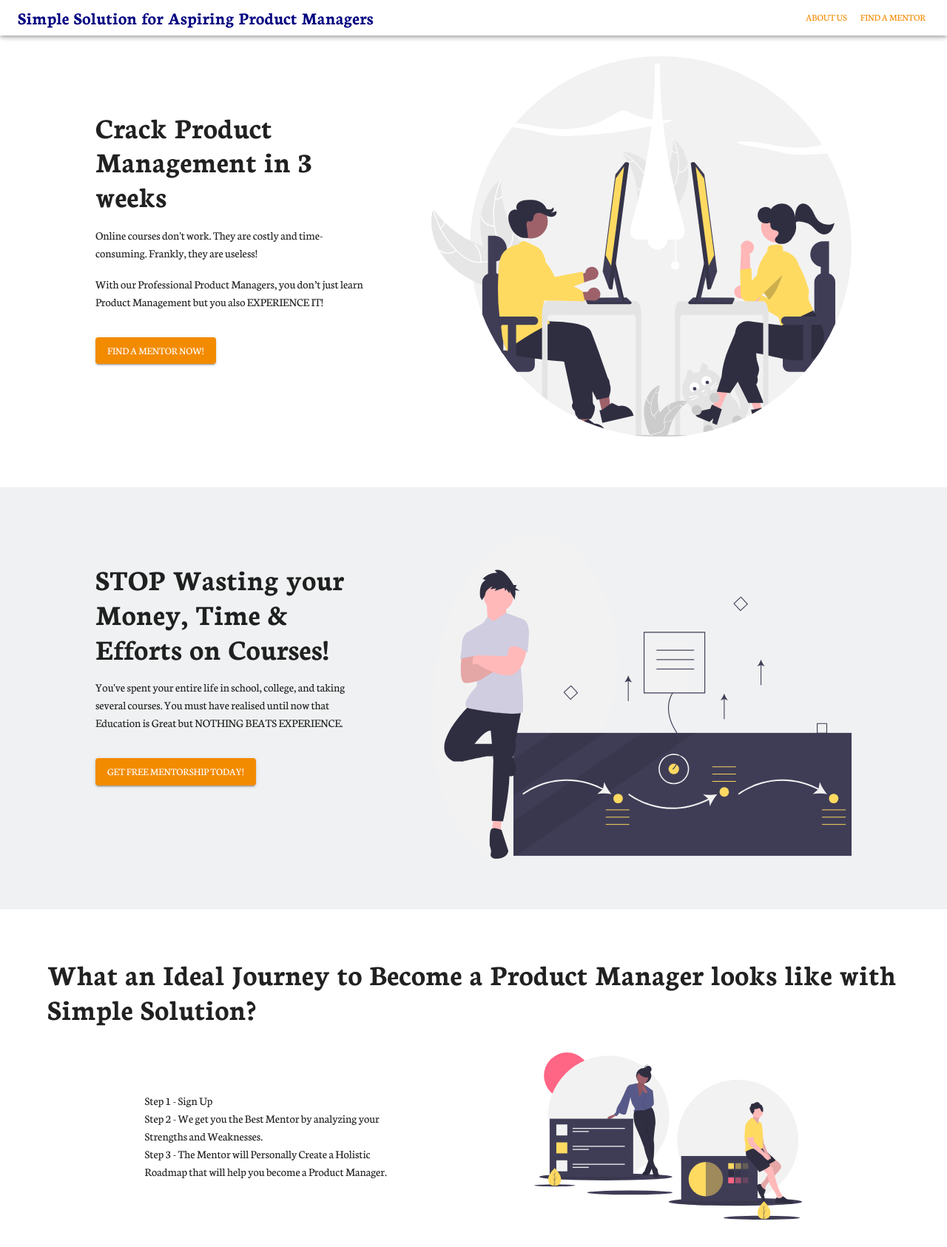
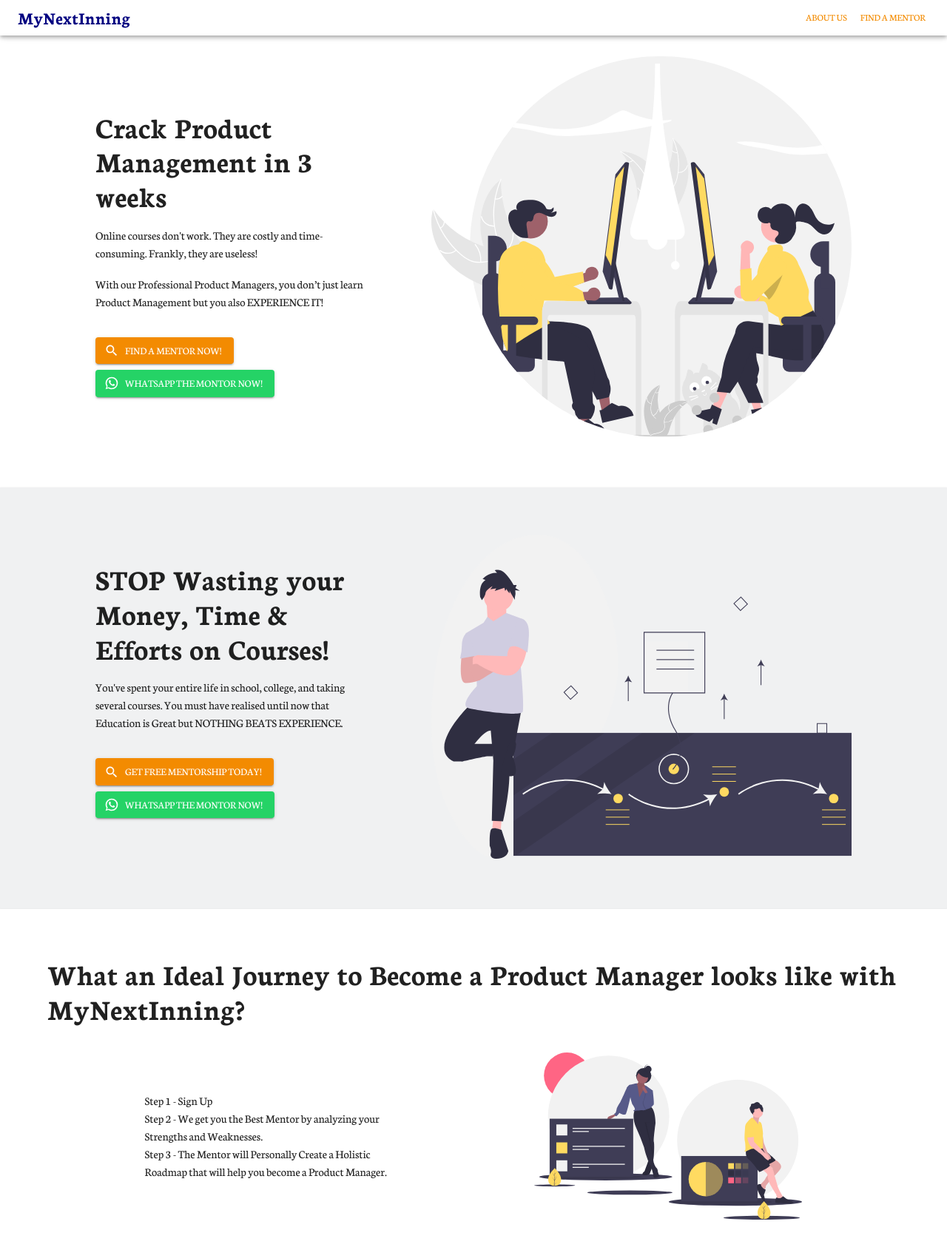
Before and after one commit to pnavitha/pnavitha.github.io, a React app: page / in a window 1280 px wide. Shown: the top 1686 px of the page at 74% size. Built offline with nearby package versions, Linux system fonts and the light colour scheme; some packages are replaced by stand-ins of ours.

Commit message:
WhatsApp button added

```diff
--- a/package.json
+++ b/package.json
@@ -29,7 +29,7 @@
     "build": "react-scripts build",
     "test": "react-scripts test",
     "eject": "react-scripts eject",
-    "deploy": "react-scripts build && aws s3 rm s3://simplesolutionclub.com/ --recursive && aws s3 sync build/ s3://simplesolutionclub.com --acl public-read"
+    "deploy": "react-scripts build && aws s3 rm s3://mynextinning.com/ --recursive && aws s3 sync build/ s3://mynextinning.com --acl public-read"
   },
   "eslintConfig": {
     "extends": "react-app"
--- a/public/index.html
+++ b/public/index.html
@@ -3,16 +3,16 @@
 
 <head>
   <meta charset="utf-8" />
-  <link rel="icon" href="%PUBLIC_URL%/F_logo.svg" />
+  <link rel="icon" href="%PUBLIC_URL%/F_logo.png" />
   <link rel="stylesheet" href="https://fonts.googleapis.com/css?family=Roboto:300,400,500,700&display=swap" />
-  <meta property="og:site_name" content="SimpleSolutionClub">
-  <meta property="og:title" content="SimpleSolutionClub" />
+  <meta property="og:site_name" content="MyNextInning">
+  <meta property="og:title" content="MyNextInning" />
   <meta property="og:description" content="Let us help your product manager dream to come true!">
-  <meta name=”image” itemprop="image" property="og:image" content="%PUBLIC_URL%/masked_F_logo_x384.png" />
-  <meta property="og:image:secure_url" content="%PUBLIC_URL%/masked_F_logo_x384.png" />
+  <meta name=”image” itemprop="image" property="og:image" content="%PUBLIC_URL%/F_logo.png" />
+  <meta property="og:image:secure_url" content="%PUBLIC_URL%/F_logo.png" />
   <meta name="viewport" content="width=device-width, initial-scale=1" />
   <meta name="theme-color" content="#000000" />
-  <meta name=”author” content=SimpleSolutionClub />
+  <meta name=”author” content=MyNextInning />
   <meta property=”og:url” content="https://simplesolutionclub.com" />
   <meta property="og:type" content="website" />
   <meta name="description" content="Using tech to fast-pace the product management transition." />
@@ -23,16 +23,16 @@
 
   <link rel="apple-touch-icon" href="%PUBLIC_URL%/MVP_logo192.png" />
   <link rel="manifest" href="%PUBLIC_URL%/manifest.json" />
-  <title>Simple Solution Club | For Aspiring Product Managers </title>
+  <title>My Next Inning | For Aspiring Product Managers </title>
   <!-- Global site tag (gtag.js) - Google Analytics -->
-<script async src="https://www.googletagmanager.com/gtag/js?id=G-3WDBXC8LB6"></script>
-<script>
-  window.dataLayer = window.dataLayer || [];
-  function gtag(){dataLayer.push(arguments);}
-  gtag('js', new Date());
+  <script async src="https://www.googletagmanager.com/gtag/js?id=G-BBY3LMRJQ1"></script>
+  <script>
+    window.dataLayer = window.dataLayer || [];
+    function gtag(){dataLayer.push(arguments);}
+    gtag('js', new Date());
 
-  gtag('config', 'G-3WDBXC8LB6');
-</script>
+    gtag('config', 'G-BBY3LMRJQ1');
+  </script>
 </head>
 
 <body style="margin:0; padding:0">
--- a/src/components/bankStatementInfo.js
+++ b/src/components/bankStatementInfo.js
@@ -8,6 +8,8 @@
     Paper,
     Button
 } from '@material-ui/core';
+import SearchIcon from '@material-ui/icons/Search';
+import WhatsAppIcon from '@material-ui/icons/WhatsApp';
 
 const useStyles = makeStyles({
     ContentWrapper: {
@@ -37,14 +39,24 @@
                 <Typography variant="body1">You've spent your entire life in school, college, and taking several courses. You must have realised until now that Education is Great but NOTHING BEATS EXPERIENCE.</Typography>
                 <br/>
                 <br/>
-                <Grid container direction='row' justify="flex-start" alignItems="flex-end">
+                <Grid container direction='row' justify="flex-start" alignItems="flex-end" spacing={1}>
                         <Grid item>
-                            <Button onClick={() => {
+                            <Button startIcon={<SearchIcon/>} onClick={() => {
                                     window.open('https://calendly.com/mohansoe/next-innings-let-us-take-the-plunge-together?month=2021-09', "_blank")
                                     dispatch({ type: "BUTTON_CLICKED", payload: "FREE_MENTORSHIP" });
                                 }
                              } variant="contained" color="secondary" >
                                 Get Free Mentorship Today!
+                            </Button>
+                        </Grid>
+                        <Grid item>
+                            <Button startIcon={<WhatsAppIcon />}  onClick={() => {
+                                        window.open('https://wa.me/+919535115847/?text=Hi,%20I%20am%20looking%20for%20a%20switch%20in%20Product%20Management.', "_blank");
+                                        dispatch({ type: "BUTTON_CLICKED", payload: "WHATSAPP_MENTOR" })
+                                    }
+                                }
+                                variant="contained" color="primary" >
+                                WhatsApp the Montor Now!
                             </Button>
                         </Grid>
                     </Grid>
--- a/src/components/footer.js
+++ b/src/components/footer.js
@@ -15,7 +15,7 @@
     const classes = useStyles();
 
     return <Box className={classes.footer}>
-            <Typography variant="body1">Copyright 2021 Simple Solution Club. All rights reserved.</Typography>
+            <Typography variant="body1">Copyright 2021 My Next Inning. All rights reserved.</Typography>
         </Box>
 }
 
--- a/src/components/moneyInformation.js
+++ b/src/components/moneyInformation.js
@@ -33,7 +33,7 @@
     const [state, dispatch] = useContext(AppContext);
 
     return <Paper square className={classes.ContentWrapper}>
-        <Typography variant="h1">What an Ideal Journey to Become a Product Manager looks like with Simple Solution?</Typography>
+        <Typography variant="h1">What an Ideal Journey to Become a Product Manager looks like with MyNextInning?</Typography>
         <Grid container direction="row" justify="space-evenly" alignItems="center" spacing={4}>
             <Grid item xs={12} sm={4}>
                 <br />
--- a/src/containers/bankStatementAnalyzer.js
+++ b/src/containers/bankStatementAnalyzer.js
@@ -8,6 +8,8 @@
     Typography,
     Button
 } from '@material-ui/core'
+import SearchIcon from '@material-ui/icons/Search';
+import WhatsAppIcon from '@material-ui/icons/WhatsApp';
 
 const useStyles = makeStyles({
     contentAreaWrapper: {
@@ -94,15 +96,25 @@
                     <Typography variant="body1">With our Professional Product Managers, you don’t just learn Product Management but you also EXPERIENCE IT!</Typography>
                     <br />
                     <br />
-                    <Grid container direction='row' justify="flex-start" alignItems="flex-end">
+                    <Grid container direction='row' justify="flex-start" alignItems="flex-end" spacing={1}>
                         <Grid item>
-                            <Button onClick={() => {
+                            <Button startIcon={<SearchIcon/>} onClick={() => {
                                         window.open('https://calendly.com/mohansoe/next-innings-let-us-take-the-plunge-together?month=2021-09', "_blank");
                                         dispatch({ type: "BUTTON_CLICKED", payload: "FIND_MENTOR" })
                                     }
                                 }
                                 variant="contained" color="secondary" >
                                 Find a Mentor Now!
+                            </Button>
+                        </Grid>
+                        <Grid item>
+                            <Button startIcon={<WhatsAppIcon />} onClick={() => {
+                                        window.open('https://wa.me/+919535115847/?text=Hi,%20I%20am%20looking%20for%20a%20switch%20in%20Product%20Management.', "_blank");
+                                        dispatch({ type: "BUTTON_CLICKED", payload: "WHATSAPP_MENTOR" })
+                                    }
+                                }
+                                variant="contained" color="primary" >
+                                WhatsApp the Montor Now!
                             </Button>
                         </Grid>
                     </Grid>
--- a/src/containers/layout.js
+++ b/src/containers/layout.js
@@ -54,7 +54,7 @@
                         <Grid item>
                         <Link to="/" style={{ textDecoration: 'none', color:'#000080'}}>
                         <Grid container direction="row">
-                            <Typography variant="subtitle1">Simple Solution for Aspiring Product Managers</Typography>
+                            <Typography variant="subtitle1">MyNextInning</Typography>
                         </Grid>
                         </Link>
                         </Grid>
--- a/src/containers/preFooter.js
+++ b/src/containers/preFooter.js
@@ -10,6 +10,7 @@
     Divider
 } from '@material-ui/core';
 import { Link } from "react-router-dom";
+import WhatsAppIcon from '@material-ui/icons/WhatsApp';
 
 const useStyles = makeStyles({
     ContentWrapper: {
@@ -37,12 +38,12 @@
                     <Typography variant="body1">Get complete clarity about the Product Management Mentorship Program.</Typography>
                     <br />
 
-                    <Button onClick={() => {
-                            window.open('https://calendly.com/navita-pareek4/next-inning?month=2021-09', "_blank");
-                            dispatch({ type: "BUTTON_CLICKED", payload: "CONTACT_US" });
-                        }
-                    } variant="contained" color="secondary" >
-                        Talk to us Now!
+                    <Button startIcon={<WhatsAppIcon />}  onClick={() => {
+                                        window.open('https://wa.me/+917093003840/?text=Hi,%20I%20am%20looking%20for%20a%20switch%20in%20Product%20Management.', "_blank");
+                                        dispatch({ type: "BUTTON_CLICKED", payload: "WHATSAPP_MENTOR" })
+                                    }
+                                } variant="contained" color="primary" >
+                        WhatsApp our Support Now!
                     </Button>
                 </Grid>
             </Grid>
--- a/src/theme.js
+++ b/src/theme.js
@@ -29,7 +29,7 @@
   },
   palette: {
     primary: {
-      main: '#0975e1',
+      main: '#25d366',
       contrastText: '#fff',
     },
     secondary: {
```
Also changed, not shown: public/F_logo.png, public/manifest.json.
